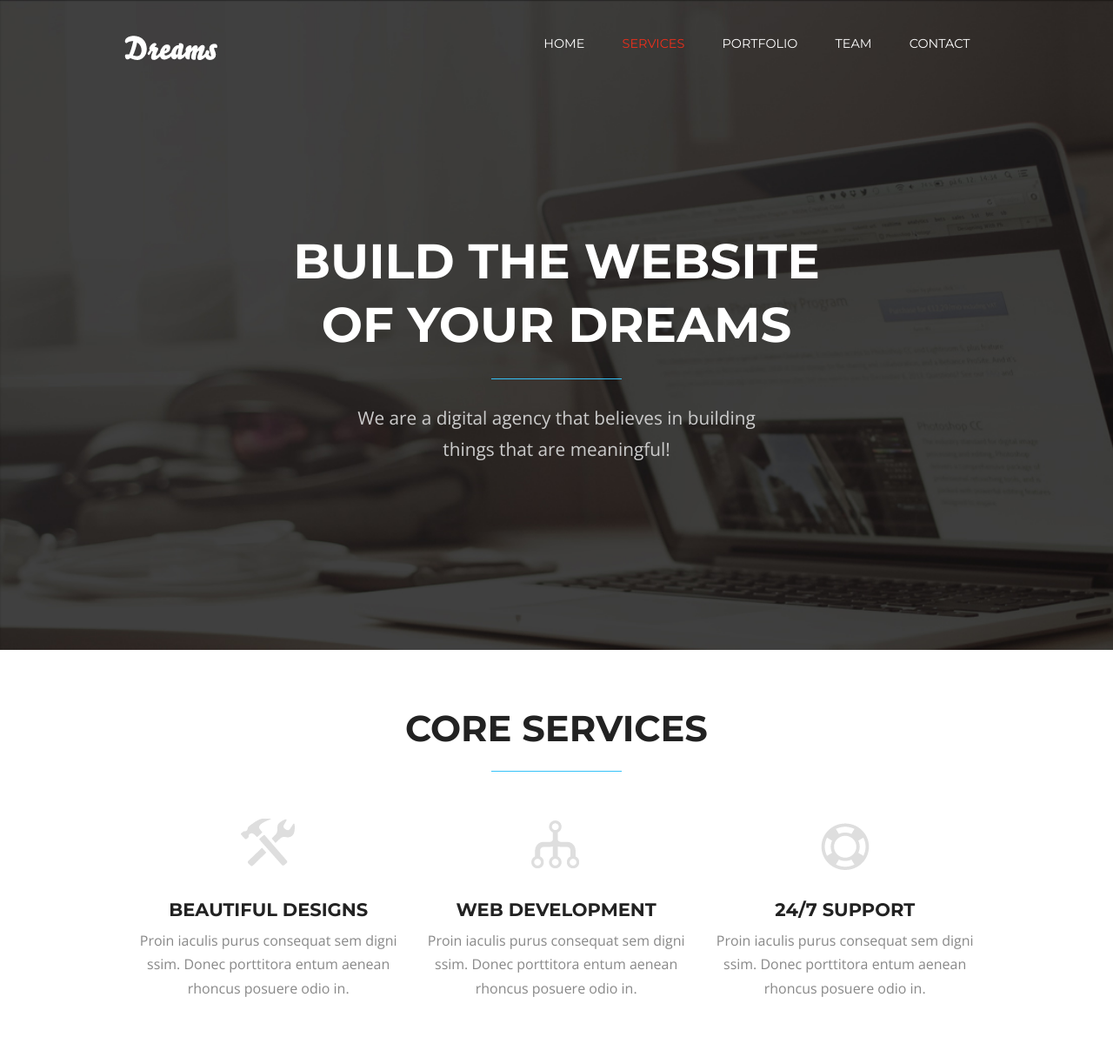
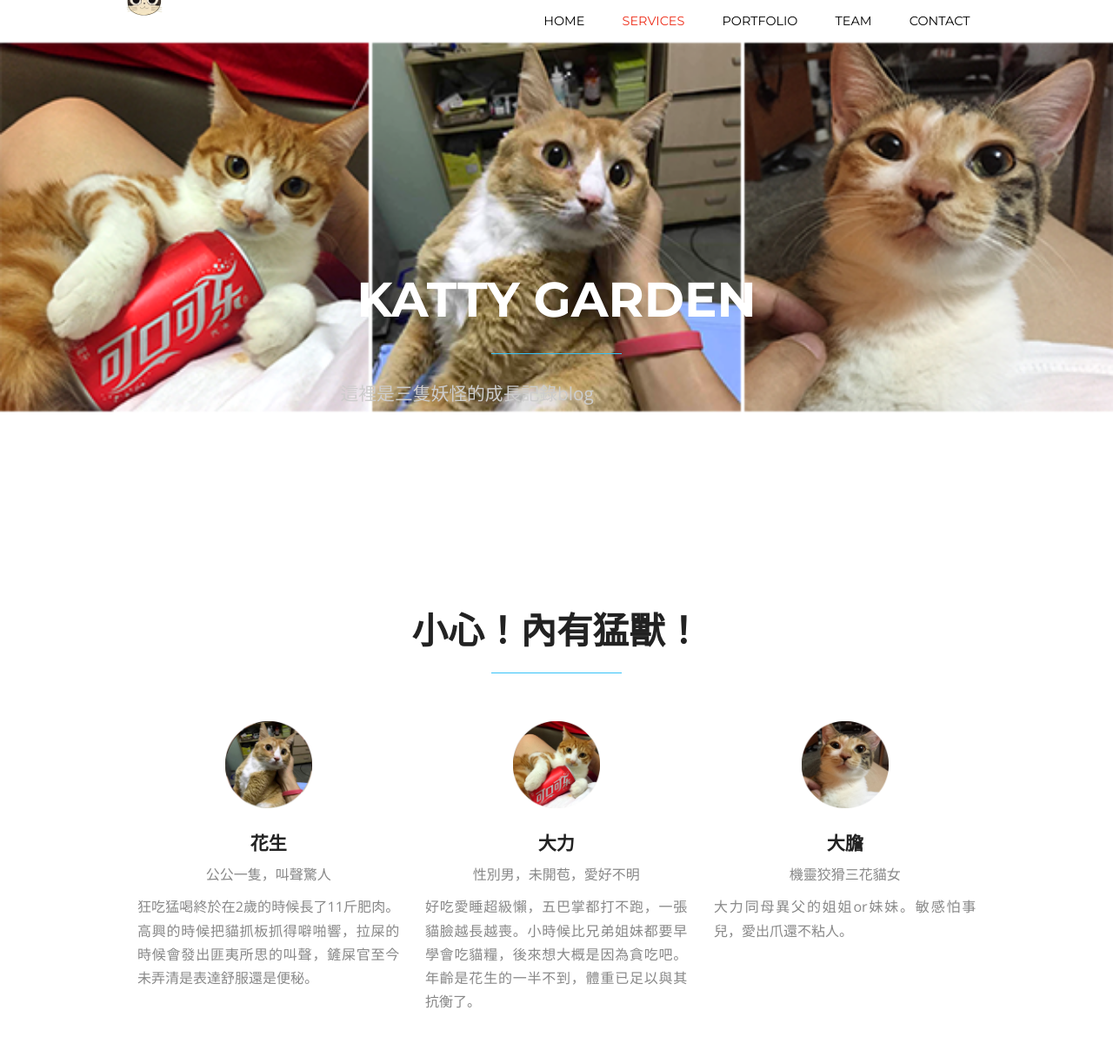
Before and after one commit to KatkatZ/Kat-s-cat, a plain HTML site: page index.html in a window 1280 px wide. Shown: the top 1223 px of the page at 87% size. Drawn offline with nearby package versions, Linux system fonts and the light colour scheme.

Commit message:
版面和內容增加調整
1.導航logo更換，版面調整；
2.更換三隻貓的圖片和文字部分

```diff
--- a/css/style.css
+++ b/css/style.css
@@ -23,14 +23,18 @@ body a{
 }
 /*-----start-header----*/
 .bg{
-	background:url(../images/baner.jpg) no-repeat 0px 0px;
-	background-size:cover;
+	background:url(../images/baner-3cats.png) no-repeat 0px 0px;
+	background-size:100%;
+	margin-top:1.2cm;
 }
 .header{
+	position:relative;
+	top:-110px;
+	background-color:white;
 }
 .logo{
 	float: left;
-	margin-top: 0.6em;
+	margin-top: 1em;
 }
 .logo a{
 	color: #303030;
@@ -49,7 +53,7 @@ body a{
 	padding: 0.8em 0em;
 }
 .top-nav ul li a{
-	color: #FFF;
+	color:black;
 	padding: 0.2em 1.5em;
 	font-size: 0.9em;
 	font-weight: 400;
@@ -77,11 +81,12 @@ body a{
 nav {
 	position: relative;
 	float: right;
+	top:40px;
 }
 nav ul {
 	padding: 0;
 	float: right;
-	margin: 0.9em 0;
+	margin: 0.8em 0;
 }
 nav li {
 	display: inline;
@@ -207,7 +212,7 @@ nav a#pull {
 }
 /*---- services ----*/
 .services{
-	padding:3em 0;
+	padding:0em 0;
 }
 .service-head h2{
 	font-weight:900;
@@ -222,10 +227,22 @@ nav a#pull {
 	display:inline-block;
 }
 .service-grid span{
-	width:64px;
-	height:64px;
+	width:100px;
+	height:100px;
 	display:inline-block;
 	background:url(../images/services-icons.png) no-repeat 0px 0px;
+}
+.service-grid span.img1{
+	background:url(../images/intro-huasheng.png) no-repeat;
+	background-size: contain;
+}
+.service-grid span.img2{
+	background:url(../images/intro-dali.png) no-repeat;
+	background-size: contain;
+}
+.service-grid span.img3{
+	background:url(../images/intro-dadan.png) no-repeat;
+	background-size: contain;
 }
 .service-grid h3 a{
 	color: #222;
@@ -242,15 +259,7 @@ nav a#pull {
 	font-family: 'Open Sans', sans-serif;
 	line-height:1.7em;
 	color:#888888;
-}
-.service-grid span.service-icon1{
-	background-position:0px 0px;
-}
-.service-grid span.service-icon2{
-	background-position: -391px 2px;
-}
-.service-grid span.service-icon3{
-	background-position: -779px 4px;
+	text-align: justify;
 }
 .services-grids{
 	padding:3em 0;
@@ -286,6 +295,7 @@ nav a#pull {
 .e-left-inner-grid-right{
 	float:right;
 	width:85%;
+
 }
 .e-left-inner-grid{
 	width: 47%;
@@ -1400,3 +1410,6 @@ a.leran-more:hover{
 		outline:none;
 	}
 }
+p.center{
+	text-align: center;
+}
--- a/index.html
+++ b/index.html
@@ -7,7 +7,7 @@ License URL: http://creativecommons.org/licenses/by/3.0/
 <!DOCTYPE HTML>
 <html>
 	<head>
-		<title>dreams Website Template | Home :: w3layouts</title>
+		<title>Katty Garden Home Page | 歡迎來看我家的妖怪們 </title>
 		<link href="css/bootstrap.css" rel='stylesheet' type='text/css' />
 		<!-- jQuery (necessary for Bootstrap's JavaScript plugins) -->
 		<script src="js/jquery.min.js"></script>
@@ -67,7 +67,7 @@ License URL: http://creativecommons.org/licenses/by/3.0/
 					<div class="top-header">
 						<div class="container">
 						<div class="logo">
-							<a href="#"><img src="images/logo.png" title="dreams" /></a>
+							<a href="#"><img src="images/container-logo.png" width=50% title="dreams" /></a>
 						</div>
 						<!----start-top-nav---->
 						 <nav class="top-nav">
@@ -89,9 +89,9 @@ License URL: http://creativecommons.org/licenses/by/3.0/
 			<div class="banner wow fadeIn" data-wow-delay="0.5s">
 				<div class="container">
 					<div class="banner-info text-center">
-						<h1>Build the website of your dreams</h1><br />
+						<h1>Katty Garden</h1><br />
 						<span> </span>
-						<p>We are a digital agency that believes in building things that are  meaningful!</p>
+						<p>這裡是三隻妖怪的成長記錄blog</p>
 					</div>
 				</div>
 			</div>
@@ -101,30 +101,33 @@ License URL: http://creativecommons.org/licenses/by/3.0/
 			<div id="services" class="services">
 				<div class="container">
 					<div class="service-head text-center">
-						<h2>Core Services</h2>
+						<h2>小心！內有猛獸！</h2>
 						<span> </span>
 					</div>
 					<!--- services-grids --->
 					<div class="services-grids text-center">
 						<div class="col-md-4">
 							<div class="service-grid wow bounceIn" data-wow-delay="0.4s">
-								<span class="service-icon1"> </span>
-								<h3><a href="#">Beautiful Designs</a></h3>
-								<p>Proin iaculis purus consequat sem digni ssim. Donec porttitora entum aenean rhoncus posuere odio in.</p>
+								<span class="service-icon1 img1"> </span>
+								<h3><a href="#">花生</a></h3>
+								<p class="center">公公一隻，叫聲驚人</p>
+								<p>狂吃猛喝終於在2歲的時候長了11斤肥肉。高興的時候把貓抓板抓得噼啪響，拉屎的時候會發出匪夷所思的叫聲，鏟屎官至今未弄清是表達舒服還是便秘。</p>
 							</div>
 						</div>
 						<div class="col-md-4">
 							<div class="service-grid wow bounceIn" data-wow-delay="0.4s">
-								<span class="service-icon2"> </span>
-								<h3><a href="#">web development</a></h3>
-								<p>Proin iaculis purus consequat sem digni ssim. Donec porttitora entum aenean rhoncus posuere odio in.</p>
+								<span class="service-icon2 img2"> </span>
+								<h3><a href="#">大力</a></h3>
+								<p class="center">性別男，未開苞，愛好不明</p>
+								<p>好吃愛睡超級懶，五巴掌都打不跑，一張貓臉越長越喪。小時候比兄弟姐妹都要早學會吃貓糧，後來想大概是因為貪吃吧。年齡是花生的一半不到，體重已足以與其抗衡了。</p>
 							</div>
 						</div>
 						<div class="col-md-4">
 							<div class="service-grid wow bounceIn" data-wow-delay="0.4s">
-								<span class="service-icon3"> </span>
-								<h3><a href="#">24/7 Support</a></h3>
-								<p>Proin iaculis purus consequat sem digni ssim. Donec porttitora entum aenean rhoncus posuere odio in.</p>
+								<span class="service-icon3 img3"> </span>
+								<h3><a href="#">大膽</a></h3>
+								<p class="center">機靈狡猾三花貓女</p>
+								<p>大力同母異父的姐姐or妹妹。敏感怕事兒，愛出爪還不粘人。</p>
 							</div>
 						</div>
 						<div class="clearfix"> </div>
@@ -356,14 +359,14 @@ License URL: http://creativecommons.org/licenses/by/3.0/
 			<div id="team" class="team-members">
 					<div class="wrap">
 						<div class="tm-head">
-							<h3>our amazing team</h3>
-							<p>Proin iaculis purus consequat sem cure.</p>
+							<h3>三隻鏟屎官</h3>
+							<p>科學戒貓研究所終生學員</p>
 						</div>
 						<div class="tm-head-grids">
 							<div class="tm-head-grid wow fadeInLeft" data-wow-delay="0.4s">
 								<img src="images/team-member1.jpg" alt="">
-								<h4>Kimberly Thompson</h4>
-								<h5>Marketer</h5>
+								<h4>Allen</h4>
+								<h5>非典型程序猿</h5>
 								<ul class="top-social-icons">
 									<li><a class="twitter" href="#"> </a></li>
 									<li><a class="facebook" href="#"> </a></li>
@@ -373,8 +376,8 @@ License URL: http://creativecommons.org/licenses/by/3.0/
 							</div>
 							<div class="tm-head-grid wow fadeInUp" data-wow-delay="0.4s">
 								<img src="images/team-member2.jpg" alt="">
-								<h4>Rico Massimo</h4>
-								<h5>Coder</h5>
+								<h4>Kathleen</h4>
+								<h5>不稱職市場狗</h5>
 								<ul class="top-social-icons">
 									<li><a class="twitter" href="#"> </a></li>
 									<li><a class="facebook" href="#"> </a></li>
@@ -384,8 +387,8 @@ License URL: http://creativecommons.org/licenses/by/3.0/
 							</div>
 							<div class="tm-head-grid wow fadeInRight" data-wow-delay="0.4s">
 								<img src="images/team-member3.jpg" alt="">
-								<h4>Uku Mason</h4>
-								<h5>Graphic Designer</h5>
+								<h4>小吉</h4>
+								<h5>很耐操運營貓</h5>
 								<ul class="top-social-icons">
 									<li><a class="twitter" href="#"> </a></li>
 									<li><a class="facebook" href="#"> </a></li>
```
Also changed, not shown: css/bootstrap.css, images/baner-3cats.png (added), images/container-logo.png (added), images/intro-dadan.png (added), images/intro-dali.png (added), images/intro-huasheng.png (added), 2 other files.
